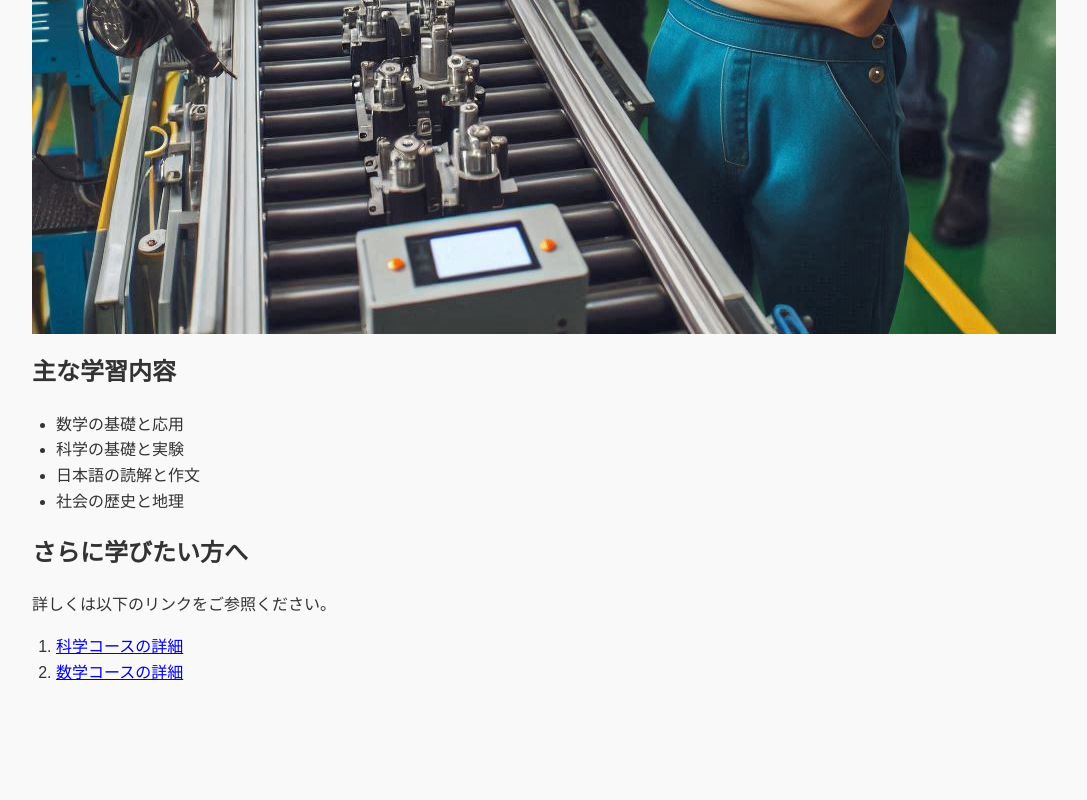
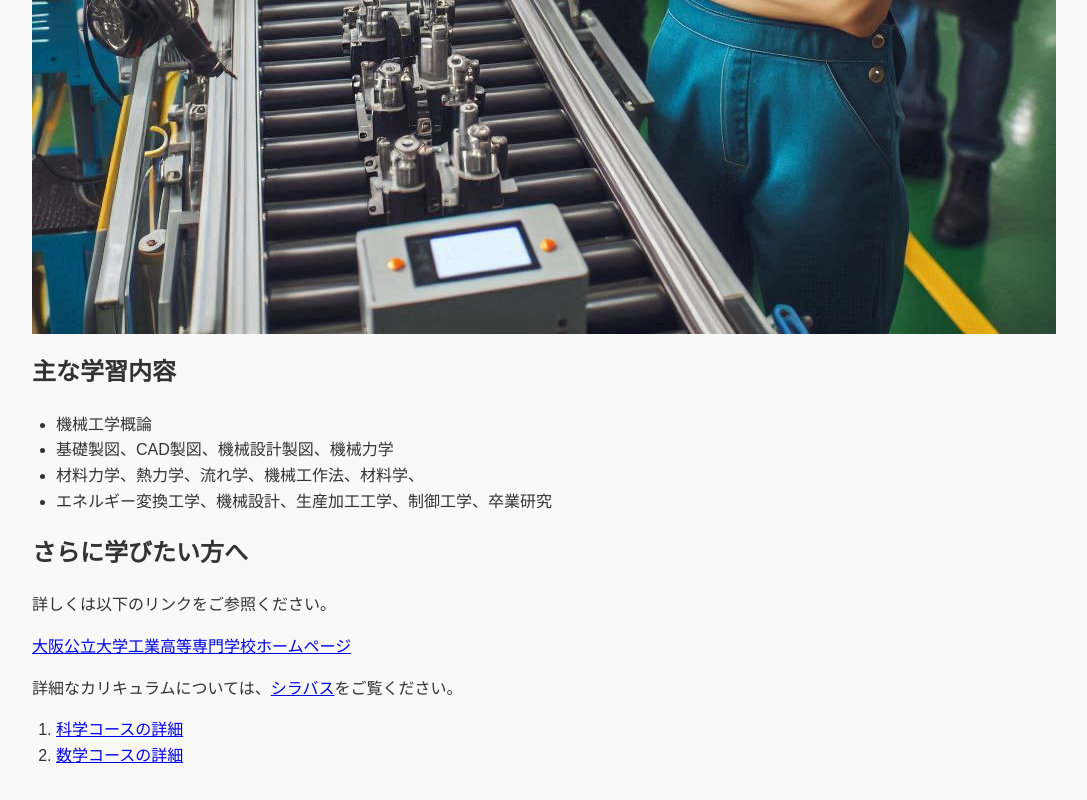
Before and after one commit to takonosan/koumechan, a plain HTML site: page index.html in a window 1280 px wide. Shown: the part 2006-2806 px from the top of the page, without its empty margins (0-1087 px from the left). Before the commit the page ends 2723 px from the top, so only its background shows below. Drawn offline with Linux system fonts and the light colour scheme.

Commit message:
Update index.html

```diff
--- a/index.html
+++ b/index.html
@@ -20,15 +20,17 @@
         <section>
             <h2>主な学習内容</h2>
             <ul>
-                <li>数学の基礎と応用</li>
-                <li>科学の基礎と実験</li>
-                <li>日本語の読解と作文</li>
-                <li>社会の歴史と地理</li>
+                <li>機械工学概論</li>
+                <li>基礎製図、CAD製図、機械設計製図、機械力学</li>
+                <li>材料力学、熱力学、流れ学、機械工作法、材料学、</li>
+                <li>エネルギー変換工学、機械設計、生産加工工学、制御工学、卒業研究</li>
             </ul>
         </section>
         <section>
             <h2>さらに学びたい方へ</h2>
             <p>詳しくは以下のリンクをご参照ください。</p>
+           <p><a href="https://www.ct.omu.ac.jp/">大阪公立大学工業高等専門学校ホームページ</a></p>
+           <p>詳細なカリキュラムについては、<a href="https://www.ct.omu.ac.jp/assets/Syllabus_2024_1_06.pdf">シラバス</a>をご覧ください。</p>
             <ol>
                 <li><a href="https://example.com/science">科学コースの詳細</a></li>
                 <li><a href="https://example.com/math">数学コースの詳細</a></li>
```
